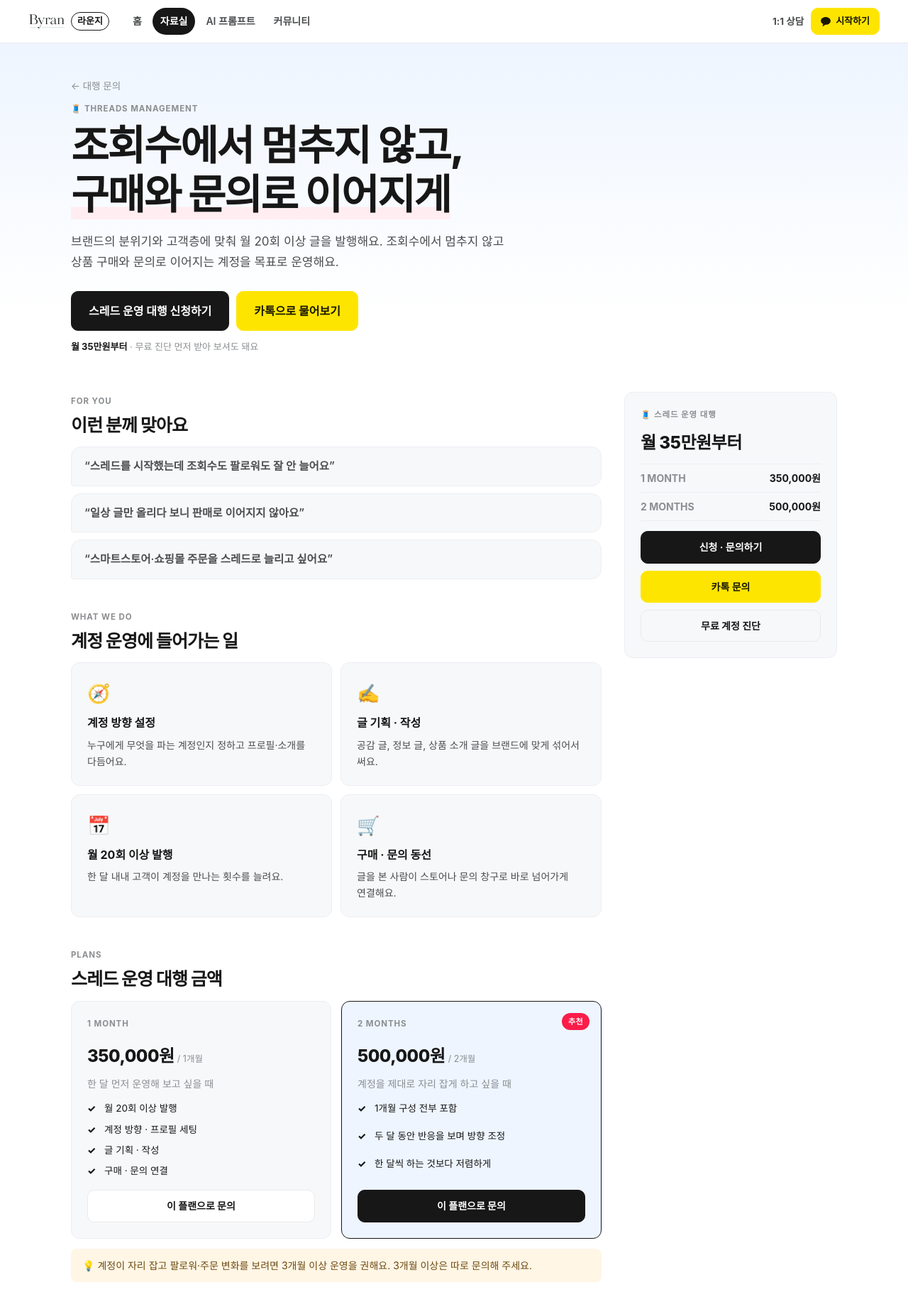
After one commit to Zhei-la/byranmedia, a Node server app: page /agency/threads in a window 1280 px wide. The commit adds this page. Shown: the top 1851 px of the page at 71% size. Run offline with Node 20, Linux system fonts and the light colour scheme; some web fonts are replaced.

Commit message:
대행 소개 페이지를 라운지 안에 따로: /agency/threads, /agency/blog
- 바이란 마케팅 사이트로 연결하지 않고 같은 구성으로 새로 (대상 · 하는 일 · 금액 · 진행 순서 · 직접 운영 사례 · FAQ)
- 오른쪽에 따라다니는 금액·신청·카톡 칸, 폰에서는 아래 고정 신청 바
- 페이지 맨 아래 문의서 (보내면 그 페이지로 돌아옴), 플랜 버튼 누르면 문의 내용에 플랜 이름
- 자료실 대행 카드·/agency 모두 라운지 안 페이지로, 무료 계정 진단 선택지 추가

Co-Authored-By: Claude Opus 5.5 <noreply@anthropic.com>
Claude-Session: https://claude.ai/code/session_01UUucHK1E6XSRR2HRuPKnBA

```diff
--- a/public/css/lounge.css
+++ b/public/css/lounge.css
@@ -875,3 +875,41 @@ body.lg{background:#fff;color:var(--ink)}
 .lg-agency-card .lg-check-list{margin:2px 0 4px}
 .lg-agency-diag{margin-top:12px;background:var(--t4) !important}
 @media (max-width:640px){ .lg-agency-btns .lg-btn{flex:1 1 100%} }
+
+/* ---------- 대행 서비스 소개 페이지 ---------- */
+.lg-svc-hero.t3{background:linear-gradient(180deg,var(--t3),#fff 85%)}
+.lg-svc-hero.t4{background:linear-gradient(180deg,var(--t4),#fff 85%)}
+.lg-svc-hero .lg-hero-note b{color:var(--ink)}
+.lg-svc{display:grid;grid-template-columns:minmax(0,1fr) 300px;gap:32px;align-items:start}
+.lg-svc-side{position:sticky;top:84px;padding-top:40px}
+.lg-svc-sticky{display:flex;flex-direction:column;gap:10px}
+.lg-svc-sticky .lg-kicker{margin:0}
+.lg-svc-price b{font-size:24px;font-weight:800;letter-spacing:-.02em}
+.lg-svc-price small{color:var(--ink-3)}
+.lg-svc-mini{list-style:none;padding:0;margin:0 0 4px;border-top:1px solid var(--soft-b)}
+.lg-svc-mini li{display:flex;justify-content:space-between;padding:8px 0;border-bottom:1px solid var(--soft-b);font-size:14px}
+.lg-svc-mini span{color:var(--ink-3);font-weight:650}
+.lg-svc-fit{list-style:none;padding:0;display:grid;gap:10px;margin-top:14px}
+.lg-svc-fit li{background:var(--soft);border:1px solid var(--soft-b);border-radius:14px 14px 14px 4px;padding:14px 18px;font-size:15.5px;font-weight:600;color:var(--ink-2)}
+.lg-svc-work{display:grid;grid-template-columns:repeat(2,1fr);gap:12px;margin-top:14px}
+.lg-svc-work .lg-card{display:flex;flex-direction:column;gap:6px}
+.lg-svc-work .i{font-size:26px}
+.lg-svc-work b{font-size:16px}
+.lg-svc-work p{font-size:14px;color:var(--ink-2)}
+.lg-svc-plans{display:grid;grid-template-columns:repeat(auto-fit,minmax(240px,1fr));gap:14px;margin-top:14px}
+.lg-svc-plan{position:relative;display:flex;flex-direction:column;gap:8px}
+.lg-svc-plan.hot{border:1.5px solid var(--ink);background:var(--t3)}
+.lg-svc-plan .lg-check-list{flex:1;margin:4px 0 8px}
+.lg-svc-proof{display:grid;grid-template-columns:repeat(auto-fit,minmax(180px,1fr));gap:12px;margin-top:14px}
+.lg-svc-proof .lg-card{display:flex;flex-direction:column;gap:2px;text-align:center;padding:26px 18px;background:var(--t5);border-color:var(--t5-b)}
+.lg-svc-proof b{font-size:34px;font-weight:800;letter-spacing:-.03em}
+.lg-svc-proof small{color:var(--ink-3);font-size:13px}
+.lg-svc-bar{display:none}
+@media (max-width:960px){
+  .lg-svc{grid-template-columns:1fr}
+  .lg-svc-side{display:none}
+  .lg-svc-bar{display:flex;align-items:center;gap:8px;position:fixed;left:0;right:0;bottom:calc(58px + env(safe-area-inset-bottom));z-index:44;background:rgba(255,255,255,.97);border-top:1px solid var(--line);padding:10px 16px}
+  .lg-svc-bar span{flex:1;font-size:14px}
+  body.lg:has(.lg-svc-bar) .lg-foot{padding-bottom:140px}
+}
+@media (max-width:640px){ .lg-svc-work{grid-template-columns:1fr} }
--- a/src/lounge/routes.js
+++ b/src/lounge/routes.js
@@ -825,7 +825,16 @@ get('/my', member, async (req, res) => {
 });
 
 /* ---------------- 대행 신청 (스레드 · 블로그) ---------------- */
-const AGENCY = { threads: '스레드 운영 대행', blog: '블로그 운영 대행', both: '스레드 + 블로그', unsure: '잘 모르겠어요 (상담 먼저)' };
+const AGENCY = { threads: '스레드 운영 대행', blog: '블로그 운영 대행', both: '스레드 + 블로그', diag: '무료 계정 진단', unsure: '잘 모르겠어요 (상담 먼저)' };
+const AGENCY_PAGES = require('./agency-data');
+get('/agency/:svc(threads|blog)', (req, res) => {
+  const d = AGENCY_PAGES[req.params.svc];
+  res.render('lounge/agency-service', {
+    title: d.name, active: 'library', d, AGENCY, sent: req.query.sent === '1', error: null,
+    form: { service: d.key },
+    ogT: `바이란 · ${d.name}`, ogD: d.sub,
+  });
+});
 get('/agency', (req, res) => {
   res.render('lounge/agency', {
     title: '대행 문의', active: 'library', sent: req.query.sent === '1', error: null,
@@ -844,7 +853,10 @@ post('/agency', async (req, res) => {
     link: String(req.body.link || '').trim().slice(0, 300),
     message: String(req.body.message || '').trim().slice(0, 3000),
   };
-  const fail = (msg) => res.status(400).render('lounge/agency', { title: '대행 문의', active: 'library', sent: false, error: msg, form, AGENCY });
+  const svcBack = (String(req.body.back || '').match(/^\/agency\/(threads|blog)$/) || [])[1];
+  const fail = (msg) => svcBack
+    ? res.status(400).render('lounge/agency-service', { title: AGENCY_PAGES[svcBack].name, active: 'library', d: AGENCY_PAGES[svcBack], sent: false, error: msg, form, AGENCY })
+    : res.status(400).render('lounge/agency', { title: '대행 문의', active: 'library', sent: false, error: msg, form, AGENCY });
   if (!form.name) return fail('이름이나 상호를 적어 주세요.');
   if (!form.phone) return fail('연락받을 번호나 카톡 아이디를 적어 주세요.');
   const { rows: cnt } = await db.query(
@@ -857,7 +869,8 @@ post('/agency', async (req, res) => {
     `INSERT INTO inquiries (name, phone, business, plan, message, ip) VALUES ($1,$2,$3,$4,$5,$6)`,
     [form.name, form.phone, biz.slice(0, 200) || null, `대행 신청 · ${AGENCY[form.service]}`.slice(0, 60), msg || null, req.ip]
   );
-  res.redirect('/agency?sent=1#apply');
+  const backTo = /^\/agency\/(threads|blog)$/.test(String(req.body.back || '')) ? req.body.back : '/agency';
+  res.redirect(`${backTo}?sent=1#apply`);
 });
 
 /* ---------------- 1:1 상담 ---------------- */
--- /dev/null
+++ b/views/lounge/_agency_form.ejs
@@ -0,0 +1,33 @@
+<%# 대행 문의서 (back: 보낸 뒤 돌아갈 서비스 페이지) %>
+<div class="lg-card lg-agency-form">
+  <h2 class="lg-h2">대행 문의서</h2>
+  <% if (sent) { %>
+    <div class="lg-alert ok">문의를 받았어요! 확인하고 바로 연락드릴게요.</div>
+    <% if (S.agency_kakao) { %><a href="<%= S.agency_kakao %>" target="_blank" rel="noopener" class="lg-btn kakao block">카카오톡으로 먼저 말 걸기</a><% } %>
+  <% } else { %>
+    <p class="lg-muted">남겨 주시면 확인 후 카톡이나 문자로 연락드려요. 무료 진단부터 받아 보셔도 돼요.</p>
+    <% if (error) { %><div class="lg-alert err"><%= error %></div><% } %>
+    <form method="post" action="/agency">
+      <input type="text" name="website" class="lg-hp" tabindex="-1" autocomplete="off" aria-hidden="true">
+      <input type="hidden" name="back" value="<%= back %>">
+      <label class="lg-lb">어떤 게 필요하세요</label>
+      <div class="lg-chips" role="radiogroup" aria-label="대행 종류">
+        <% Object.keys(AGENCY).forEach(function(k){ %>
+          <label class="lg-chip"><input type="radio" name="service" value="<%= k %>" <%= form.service === k ? 'checked' : '' %>><span><%= AGENCY[k] %></span></label>
+        <% }); %>
+      </div>
+      <label class="lg-lb" for="an">이름 · 상호</label>
+      <input id="an" name="name" class="lg-in" maxlength="100" required value="<%= form.name || (user ? (user.nickname || user.name) : '') %>">
+      <label class="lg-lb" for="ap">연락처 (전화번호나 카톡 아이디)</label>
+      <input id="ap" name="phone" class="lg-in" maxlength="40" required value="<%= form.phone || '' %>">
+      <label class="lg-lb" for="ai">업종 (선택)</label>
+      <input id="ai" name="industry" class="lg-in" maxlength="80" placeholder="예: 필라테스, 네일샵, 온라인 쇼핑몰" value="<%= form.industry || '' %>">
+      <label class="lg-lb" for="al">운영 중인 계정·블로그 주소 (선택)</label>
+      <input id="al" name="link" class="lg-in" maxlength="300" placeholder="https://" value="<%= form.link || '' %>">
+      <label class="lg-lb" for="am">하고 싶은 말 (선택)</label>
+      <textarea id="am" name="message" class="lg-in" rows="3" maxlength="3000" placeholder="원하는 플랜, 지금 상황, 궁금한 점을 편하게 적어 주세요"><%= form.message || '' %></textarea>
+      <button class="lg-btn primary block lg">문의 보내기</button>
+      <% if (S.agency_kakao) { %><a href="<%= S.agency_kakao %>" target="_blank" rel="noopener" class="lg-btn kakao block" style="margin-top:8px">카톡으로 바로 물어보기</a><% } %>
+    </form>
+  <% } %>
+</div>
--- /dev/null
+++ b/views/lounge/agency-service.ejs
@@ -0,0 +1,115 @@
+<%- include('_top') %>
+<%
+  const KK = S.agency_kakao;
+  const other = d.key === 'threads' ? { href: '/agency/blog', name: '블로그 운영 대행', icon: '✍️' } : { href: '/agency/threads', name: '스레드 운영 대행', icon: '🧵' };
+%>
+<section class="lg-hero lg-cohero lg-svc-hero <%= d.tint %>">
+  <div class="lg-wrap">
+    <a href="/library#agency" class="lg-back">← 대행 문의</a>
+    <p class="lg-kicker"><%= d.icon %> <%= d.kicker %></p>
+    <h1 class="lg-display"><%- d.title %></h1>
+    <p class="lg-hero-sub"><%= d.sub %></p>
+    <div class="lg-hero-cta">
+      <a href="#apply" class="lg-btn primary lg"><%= d.name %> 신청하기</a>
+      <% if (KK) { %><a href="<%= KK %>" target="_blank" rel="noopener" class="lg-btn kakao lg">카톡으로 물어보기</a><% } %>
+    </div>
+    <p class="lg-hero-note"><b><%= d.from %></b> · 무료 진단 먼저 받아 보셔도 돼요</p>
+  </div>
+</section>
+
+<div class="lg-wrap lg-svc">
+  <div class="lg-svc-main">
+    <section class="lg-sec">
+      <p class="lg-kicker">For you</p><h2 class="lg-h2">이런 분께 맞아요</h2>
+      <ul class="lg-svc-fit">
+        <% d.fit.forEach(function(t){ %><li>“<%= t %>”</li><% }); %>
+      </ul>
+    </section>
+
+    <section class="lg-sec">
+      <p class="lg-kicker">What we do</p><h2 class="lg-h2"><%= d.key === 'threads' ? '계정 운영에 들어가는 일' : '글 한 편이 나가기까지' %></h2>
+      <div class="lg-svc-work">
+        <% d.work.forEach(function(w){ %><div class="lg-card"><span class="i"><%= w[0] %></span><b><%= w[1] %></b><p><%= w[2] %></p></div><% }); %>
+      </div>
+    </section>
+
+    <section class="lg-sec" id="plans">
+      <p class="lg-kicker">Plans</p><h2 class="lg-h2"><%= d.name %> 금액</h2>
+      <div class="lg-svc-plans">
+        <% d.plans.forEach(function(p){ %>
+          <div class="lg-card lg-svc-plan <%= p.hot ? 'hot' : '' %>">
+            <% if (p.hot) { %><span class="lg-badge">추천</span><% } %>
+            <p class="lg-kicker"><%= p.name %></p>
+            <p class="lg-svc-price"><b><%= p.price %></b> <small>/ <%= p.unit %></small></p>
+            <p class="lg-muted"><%= p.note %></p>
+            <ul class="lg-check-list sm"><% p.items.forEach(function(it){ %><li><%= it %></li><% }); %></ul>
+            <a href="#apply" class="lg-btn <%= p.hot ? 'primary' : '' %> block" data-plan="<%= p.name %>">이 플랜으로 문의</a>
+          </div>
+        <% }); %>
+      </div>
+      <p class="lg-credit-note">💡 <%= d.planNote %></p>
+    </section>
+
+    <section class="lg-sec">
+      <p class="lg-kicker">Process</p><h2 class="lg-h2">진행 순서</h2>
+      <ol class="lg-steps">
+        <% d.steps.forEach(function(s){ %><li><b><%= s[0] %></b><span><%= s[1] %></span></li><% }); %>
+      </ol>
+    </section>
+
+    <section class="lg-sec">
+      <p class="lg-kicker">Portfolio</p><h2 class="lg-h2"><%= d.proof.label %></h2>
+      <div class="lg-svc-proof">
+        <% d.proof.stats.forEach(function(st){ %><div class="lg-card"><b><%= st[0] %></b><small><%= st[1] %></small></div><% }); %>
+      </div>
+      <p class="lg-hint"><%= d.proof.note %></p>
+    </section>
+
+    <section class="lg-sec">
+      <p class="lg-kicker">FAQ</p><h2 class="lg-h2">자주 묻는 질문</h2>
+      <div class="lg-faq">
+        <% d.faq.forEach(function(f){ %><details><summary><%= f[0] %></summary><p><%= f[1] %></p></details><% }); %>
+      </div>
+    </section>
+
+    <section class="lg-sec" id="apply">
+      <%- include('_agency_form', { back: '/agency/' + d.key }) %>
+    </section>
+
+    <a href="<%= other.href %>" class="lg-builderbar">
+      <span><%= other.icon %></span>
+      <div><b><%= other.name %>도 궁금하다면</b><small>같이 맡기면 상담 때 묶어서 안내드려요</small></div>
+      <em>보기 →</em>
+    </a>
+  </div>
+
+  <aside class="lg-svc-side">
+    <div class="lg-card lg-svc-sticky">
+      <p class="lg-kicker"><%= d.icon %> <%= d.name %></p>
+      <p class="lg-svc-price"><b><%= d.from %></b></p>
+      <ul class="lg-svc-mini">
+        <% d.plans.forEach(function(p){ %><li><span><%= p.name %></span><b><%= p.price %></b></li><% }); %>
+      </ul>
+      <a href="#apply" class="lg-btn primary block">신청 · 문의하기</a>
+      <% if (KK) { %><a href="<%= KK %>" target="_blank" rel="noopener" class="lg-btn kakao block">카톡 문의</a><% } %>
+      <a href="/agency?s=diag#apply" class="lg-btn ghost block">무료 계정 진단</a>
+    </div>
+  </aside>
+</div>
+
+<div class="lg-svc-bar">
+  <span><b><%= d.from %></b></span>
+  <a href="#apply" class="lg-btn primary">신청하기</a>
+  <% if (KK) { %><a href="<%= KK %>" target="_blank" rel="noopener" class="lg-btn kakao">카톡</a><% } %>
+</div>
+
+<script>
+  // 플랜 버튼을 누르면 문의 내용에 플랜 이름을 적어 둔다
+  document.querySelectorAll('[data-plan]').forEach(function (b) {
+    b.addEventListener('click', function () {
+      var m = document.getElementById('am');
+      if (m && !m.value.trim()) m.value = b.getAttribute('data-plan') + ' 플랜으로 문의해요.';
+    });
+  });
+</script>
+<%- include('_bottom') %>
```
Also changed, not shown: src/lounge/agency-data.js (added, +72 -0 lines), views/lounge/_agency_cards.ejs (+10 -10 lines), views/lounge/agency.ejs (+1 -30 lines).
